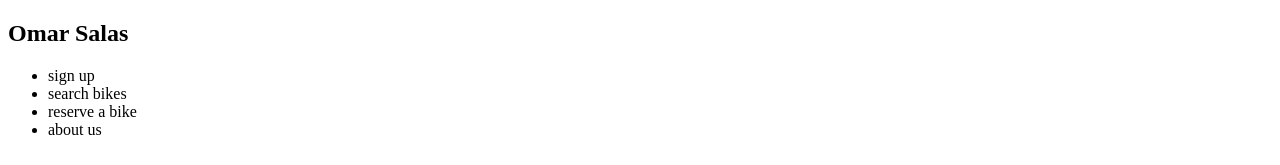
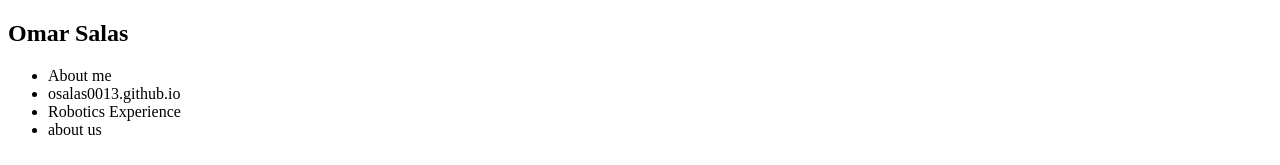
Before and after one commit to osalas0013/Omar, a plain HTML site: page index.html in a window 1280 px wide. Shown: the top 165 px of the page. Drawn offline with Linux system fonts and the light colour scheme.

Commit message:
Update index.html

```diff
--- a/index.html
+++ b/index.html
@@ -10,9 +10,9 @@
   <div class="nav">
   <h2>Omar Salas</h2>
   <ul>
-    <li>sign up</li>
-    <li>search bikes</li>
-    <li>reserve a bike</li>
+    <li>About me</li>
+    <li>osalas0013.github.io</li>
+    <li>Robotics Experience</li>
     <li>about us</li>
   </ul>
   </div>
```
